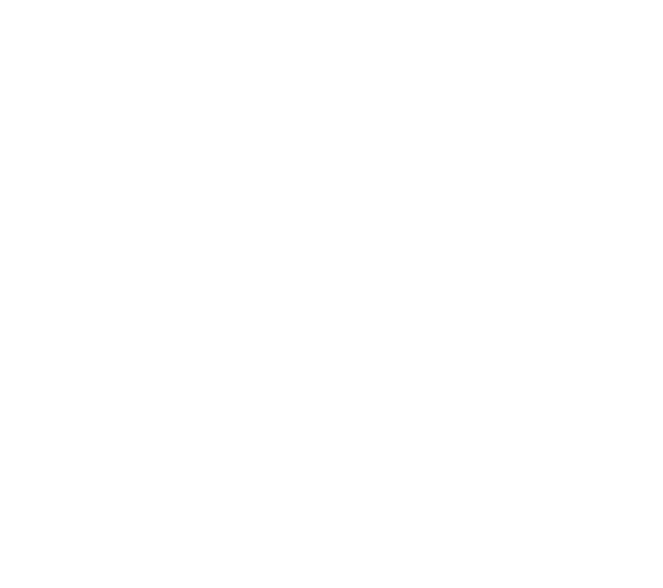
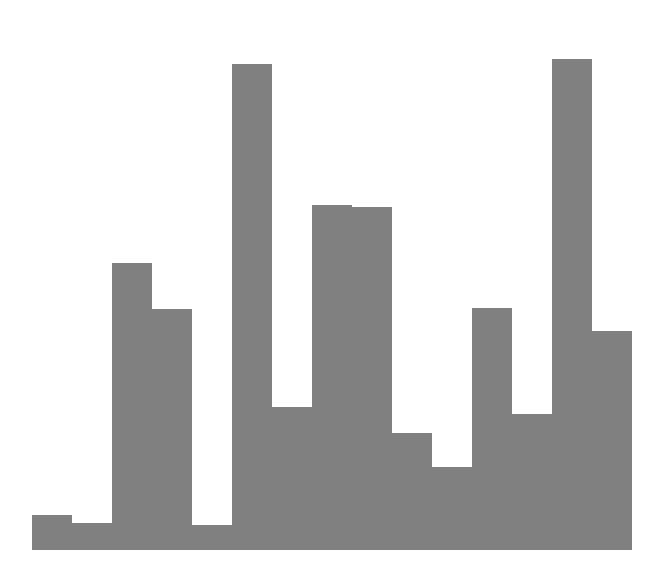
Before and after one commit to tyankatsu0105/try-animation, a Nuxt app: page /anime-js/progress3 in a window 1280 px wide. Before the commit this address had no page. Shown: the top 588 px of the page, without its empty margins (308-971 px from the left). Built offline with nearby package versions, Linux system fonts and the light colour scheme.

Commit message:
feat: :bug: progress3

```diff
--- a/pages/anime-js/index.vue
+++ b/pages/anime-js/index.vue
@@ -3,6 +3,16 @@
     <ol>
       <li><nuxt-link to="/anime-js/grid">grid</nuxt-link></li>
       <li><nuxt-link to="/anime-js/progress">progress</nuxt-link></li>
+      <li><nuxt-link to="/anime-js/progress2">progress2</nuxt-link></li>
+      <li><nuxt-link to="/anime-js/progress3">progress3</nuxt-link></li>
     </ol>
   </div>
 </template>
+
+<script>
+export default {
+  mounted() {
+    console.log(this);
+  }
+};
+</script>
--- /dev/null
+++ b/pages/anime-js/progress3.vue
@@ -0,0 +1,302 @@
+<template>
+  <section>
+    <svg v-for="(line, index) in lines" :key="index" class="line">
+      <line v-bind="line" />
+    </svg>
+  </section>
+</template>
+
+<script>
+import anime from 'animejs';
+
+export default {
+  data() {
+    return {
+      lines: [
+        {
+          x1: 0,
+          y1: 500,
+          x2: 0,
+          y2: 500,
+          stroke: 'gray',
+          'stroke-width': 80
+        },
+        {
+          x1: 0,
+          y1: 500,
+          x2: 0,
+          y2: 500,
+          stroke: 'gray',
+          'stroke-width': 80
+        },
+        {
+          x1: 0,
+          y1: 500,
+          x2: 0,
+          y2: 500,
+          stroke: 'gray',
+          'stroke-width': 80
+        },
+        {
+          x1: 0,
+          y1: 500,
+          x2: 0,
+          y2: 500,
+          stroke: 'gray',
+          'stroke-width': 80
+        },
+        {
+          x1: 0,
+          y1: 500,
+          x2: 0,
+          y2: 500,
+          stroke: 'gray',
+          'stroke-width': 80
+        },
+        {
+          x1: 0,
+          y1: 500,
+          x2: 0,
+          y2: 500,
+          stroke: 'gray',
+          'stroke-width': 80
+        },
+        {
+          x1: 0,
+          y1: 500,
+          x2: 0,
+          y2: 500,
+          stroke: 'gray',
+          'stroke-width': 80
+        },
+        {
+          x1: 0,
+          y1: 500,
+          x2: 0,
+          y2: 500,
+          stroke: 'gray',
+          'stroke-width': 80
+        },
+        {
+          x1: 0,
+          y1: 500,
+          x2: 0,
+          y2: 500,
+          stroke: 'gray',
+          'stroke-width': 80
+        },
+        {
+          x1: 0,
+          y1: 500,
+          x2: 0,
+          y2: 500,
+          stroke: 'gray',
+          'stroke-width': 80
+        },
+        {
+          x1: 0,
+          y1: 500,
+          x2: 0,
+          y2: 500,
+          stroke: 'gray',
+          'stroke-width': 80
+        },
+        {
+          x1: 0,
+          y1: 500,
+          x2: 0,
+          y2: 500,
+          stroke: 'gray',
+          'stroke-width': 80
+        },
+        {
+          x1: 0,
+          y1: 500,
+          x2: 0,
+          y2: 500,
+          stroke: 'gray',
+          'stroke-width': 80
+        },
+        {
+          x1: 0,
+          y1: 500,
+          x2: 0,
+          y2: 500,
+          stroke: 'gray',
+          'stroke-width': 80
+        },
+        {
+          x1: 0,
+          y1: 500,
+          x2: 0,
+          y2: 500,
+          stroke: 'gray',
+          'stroke-width': 80
+        }
+      ]
+    };
+  },
+  mounted() {
+    this.animation();
+  },
+  methods: {
+    animation() {
+      const tl = anime.timeline({
+        easing: 'easeInOutQuart',
+        duration: 1000
+      });
+      tl.add(
+        {
+          targets: this.lines[0],
+          y2() {
+            return anime.random(500, 0);
+          }
+        },
+        0
+      )
+        .add(
+          {
+            targets: this.lines[1],
+            y2() {
+              return anime.random(500, 0);
+            }
+          },
+          0
+        )
+        .add(
+          {
+            targets: this.lines[2],
+            y2() {
+              return anime.random(500, 0);
+            }
+          },
+          0
+        )
+        .add(
+          {
+            targets: this.lines[3],
+            y2() {
+              return anime.random(500, 0);
+            }
+          },
+          0
+        )
+        .add(
+          {
+            targets: this.lines[4],
+            y2() {
+              return anime.random(500, 0);
+            }
+          },
+          0
+        )
+        .add(
+          {
+            targets: this.lines[5],
+            y2() {
+              return anime.random(500, 0);
+            }
+          },
+          0
+        )
+        .add(
+          {
+            targets: this.lines[6],
+            y2() {
+              return anime.random(500, 0);
+            }
+          },
+          0
+        )
+        .add(
+          {
+            targets: this.lines[7],
+            y2() {
+              return anime.random(500, 0);
+            }
+          },
+          0
+        )
+        .add(
+          {
+            targets: this.lines[8],
+            y2() {
+              return anime.random(500, 0);
+            }
+          },
+          0
+        )
+        .add(
+          {
+            targets: this.lines[9],
+            y2() {
+              return anime.random(500, 0);
+            }
+          },
+          0
+        )
+        .add(
+          {
+            targets: this.lines[10],
+            y2() {
+              return anime.random(500, 0);
+            }
+          },
+          0
+        )
+        .add(
+          {
+            targets: this.lines[11],
+            y2() {
+              return anime.random(500, 0);
+            }
+          },
+          0
+        )
+        .add(
+          {
+            targets: this.lines[12],
+            y2() {
+              return anime.random(500, 0);
+            }
+          },
+          0
+        )
+        .add(
+          {
+            targets: this.lines[13],
+            y2() {
+              return anime.random(500, 0);
+            }
+          },
+          0
+        )
+        .add(
+          {
+            targets: this.lines[14],
+            y2() {
+              return anime.random(500, 0);
+            }
+          },
+          0
+        );
+    }
+  }
+};
+</script>
+
+<style lang="scss" scoped>
+section {
+  display: flex;
+}
+.line {
+  width: 40px;
+  height: 500px;
+}
+line {
+  transition: 0.4s;
+  &:hover {
+    stroke: #f00;
+  }
+}
+</style>
```
Also changed, not shown: 1 other file (tests, documents, lock files or other folders).
